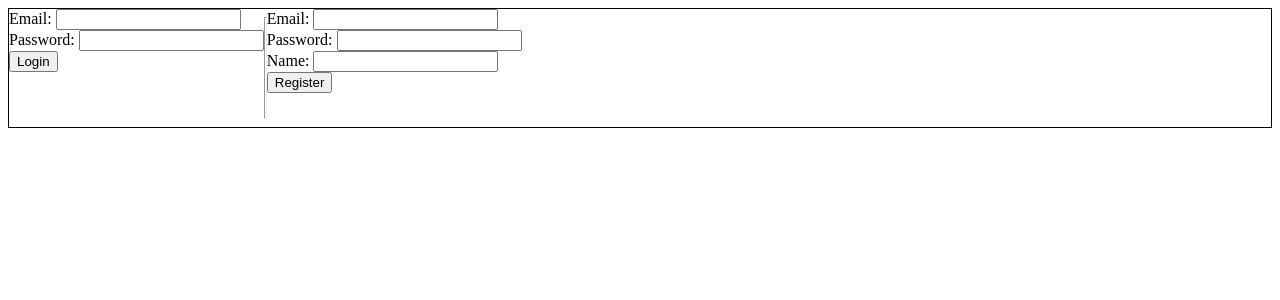
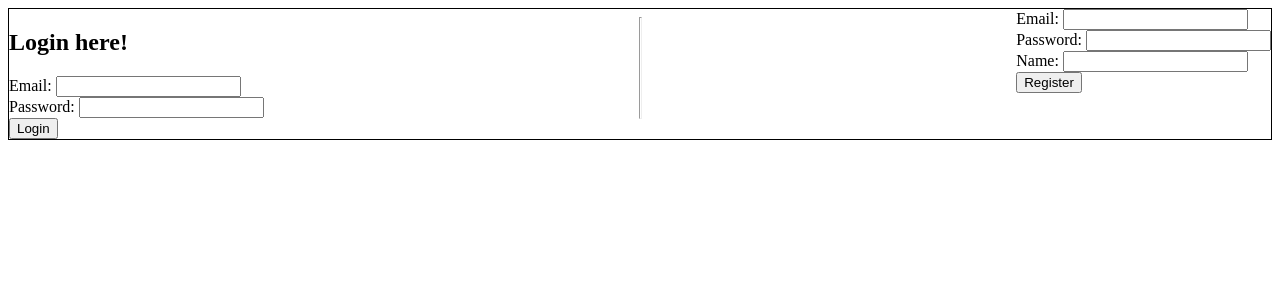
Before and after one commit to Debasree-3031999/Ideotic_Assignment, a React (Vite) app in the folder frontend/Ideotic_Assignment/: page / in a window 1280 px wide. Shown: the top 300 px of the page. Built offline with nearby package versions, Linux system fonts and the light colour scheme.

Commit message:
css changes

```diff
--- a/frontend/Ideotic_Assignment/src/components/Login.module.css
+++ b/frontend/Ideotic_Assignment/src/components/Login.module.css
@@ -1,4 +1,6 @@
 .cont{
     border: 1px solid black;
     display: flex;
+    display:"flex";
+     justify-content:"space-between"
 }
--- a/frontend/Ideotic_Assignment/src/components/LoginDet.jsx
+++ b/frontend/Ideotic_Assignment/src/components/LoginDet.jsx
@@ -57,10 +57,11 @@ export default function LoginDet() {
     }
     return (
         <div>
-            <div className={LoginCSS.cont} id="cont">{
-                !ifLogged ? <div style={{display:"flex", justifyContent:"space-between"}}><form onSubmit={login}>
-                    Email: <input type="email" name="Email" id="email" /><br />
-                    Password: <input type="password" name="password" id="pwd" /><br />
+            <div  id="cont">{
+                !ifLogged ? <div className={LoginCSS.cont}><form onSubmit={login}>
+                    <h2>Login here!</h2>
+                Email: <input type="email" name="Email" id="email" /><br />
+                Password: <input type="password" name="password" id="pwd" /><br />
                     <input type="submit" value="Login" />
                 </form>
 
```
